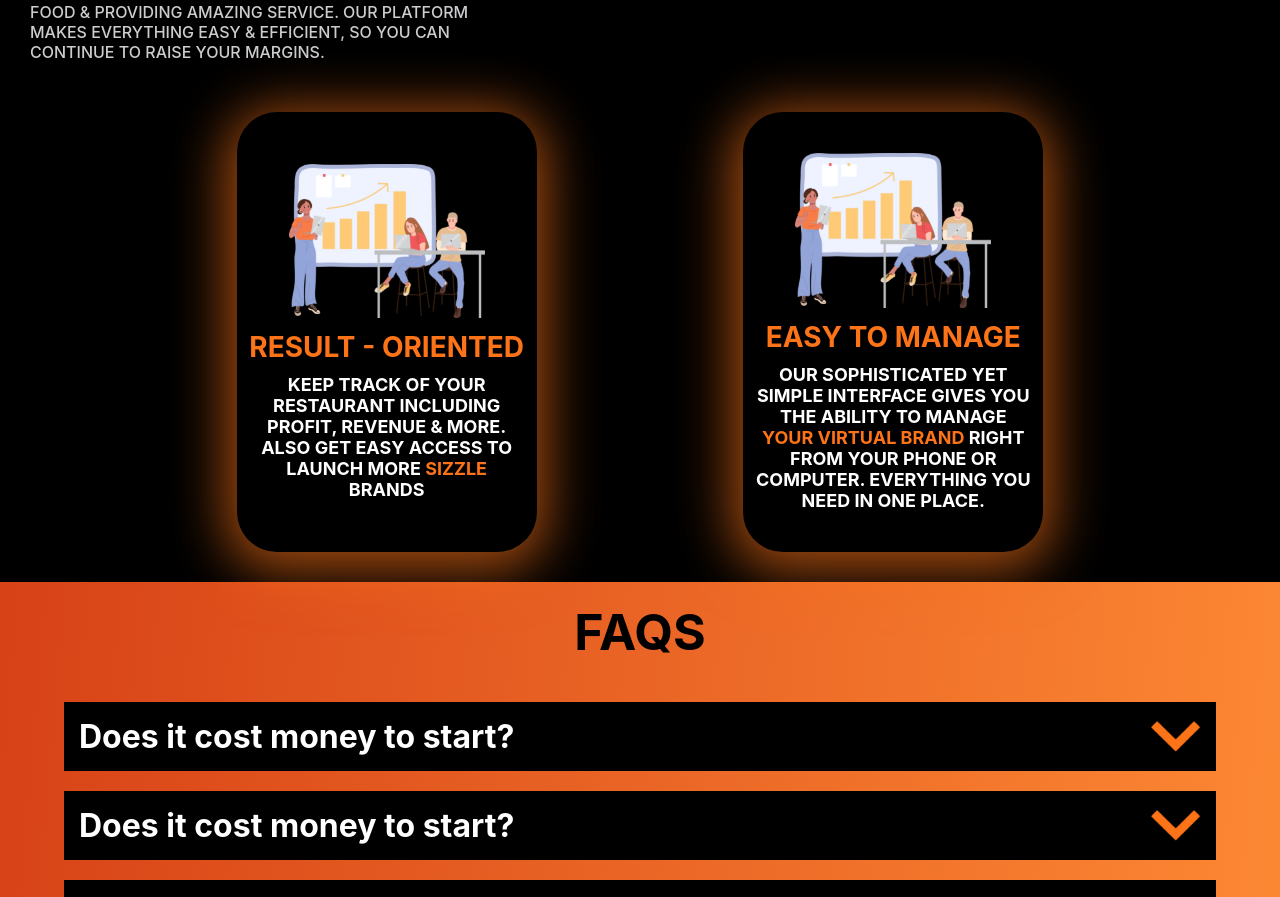
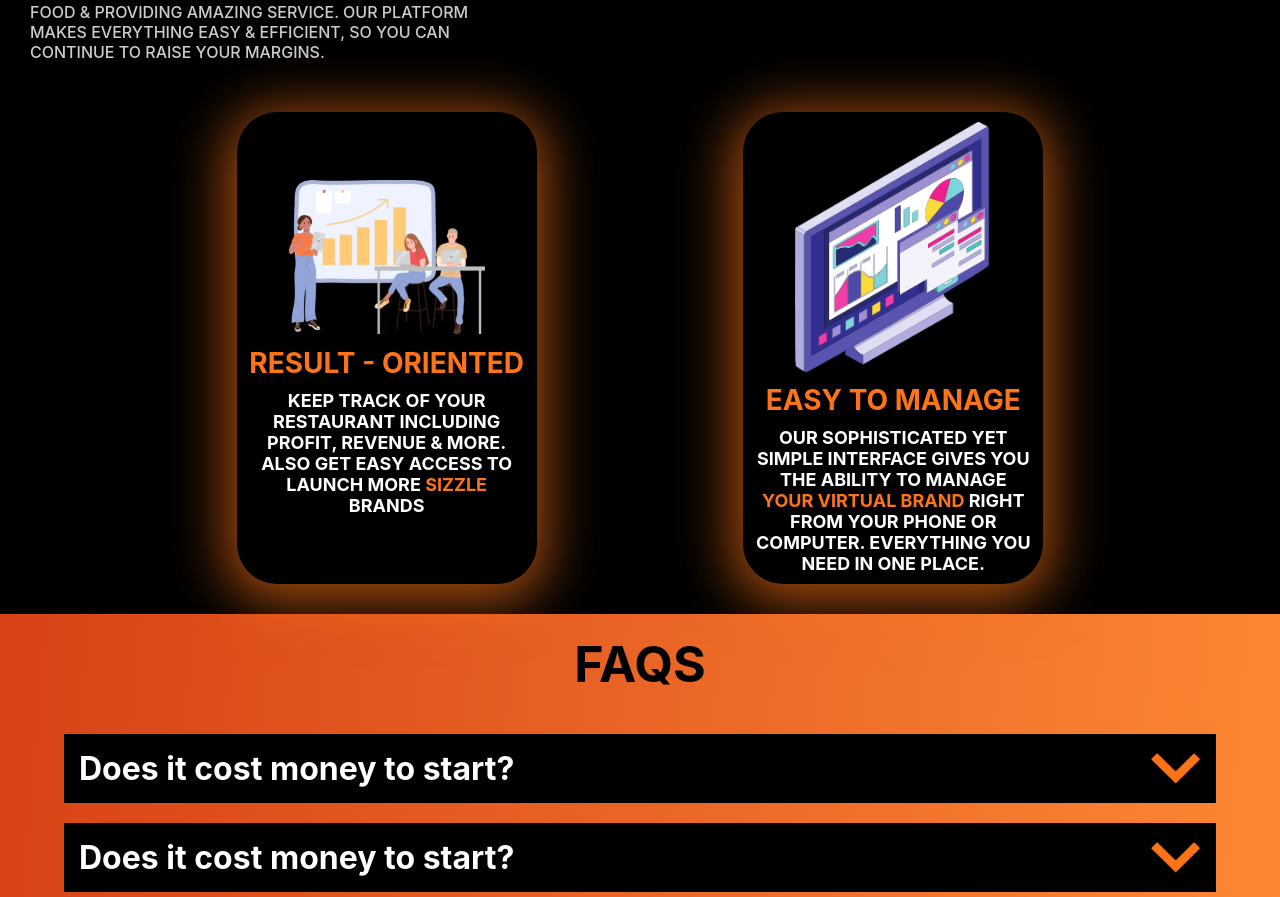
Before and after one commit to ahmar7/Sizzle, a React (Create React App) app: page / in a window 1280 px wide. Shown: the part 3204-4101 px from the top of the page. Built offline with nearby package versions, Linux system fonts and the light colour scheme; grey boxes are pictures that could not be loaded.

Commit message:
photo update

```diff
--- a/src/components/Tech/tech.js
+++ b/src/components/Tech/tech.js
@@ -1,5 +1,5 @@
 import React from "react";
-import { Animate, Tech1 } from "../../utils/allImg";
+import { Animate, Tech1, Tech2 } from "../../utils/allImg";
 import "./tech.css";
 const Tech = () => {
   return (
@@ -32,7 +32,7 @@ const Tech = () => {
           </p>
         </div>
         <div className="indiv-tech">
-          <img src={Tech1} alt="" />
+          <img src={Tech2} alt="" />
           <h3 className="indiv-h">EASY TO MANAGE</h3>
           <p className="indiv-p">
             OUR SOPHISTICATED YET SIMPLE INTERFACE GIVES YOU THE ABILITY TO
```
